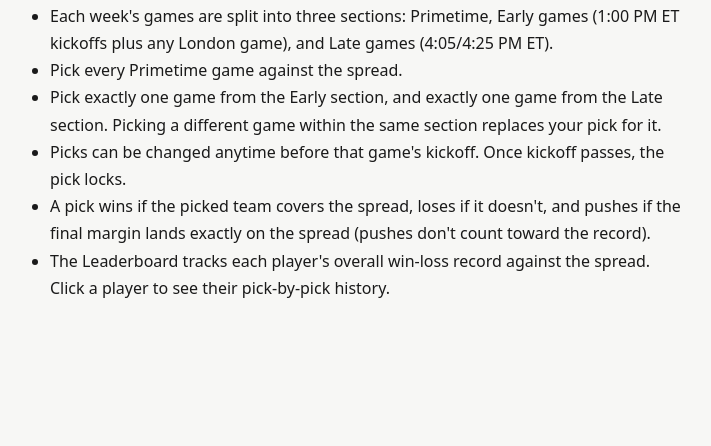
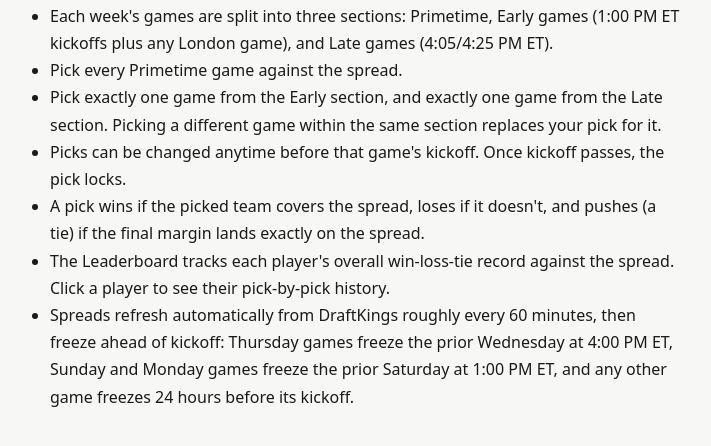
Before and after one commit to mattdaniel7578/FootballSlop, a Flask app: page /rules in a window 1280 px wide. Shown: the part 154-600 px from the top of the page, without its empty margins (294-1005 px from the left). Run offline with Flask 3, Linux system fonts and the light colour scheme; the visitor is signed in with stand-in values (Sample User, id 1).

Commit message:
Move line-snapshot info to Rules instead of per-game display
- Drop the per-game "Line snapshotted ..." text from the picks page.
- Add a Rules note explaining the refresh cadence (ODDS_SYNC_MINUTES,
  rendered live) and the snap-deadline rules instead.
- Fix a stale Rules bullet that still said pushes don't count toward
  the record — they've counted as ties since the last change.

Co-Authored-By: Claude Sonnet 5 <noreply@anthropic.com>
Claude-Session: https://claude.ai/code/session_01N5XKQ22gDX2uWdULzrE5VD

```diff
--- a/main.py
+++ b/main.py
@@ -1,7 +1,7 @@
 from collections import defaultdict
 from itertools import groupby
 
-from flask import Blueprint, flash, redirect, render_template, request, url_for
+from flask import Blueprint, current_app, flash, redirect, render_template, request, url_for
 from flask_login import current_user, login_required
 
 from extensions import db
@@ -208,4 +208,4 @@ def user_picks(user_id):
 @bp.route("/rules")
 @login_required
 def rules():
-    return render_template("rules.html")
+    return render_template("rules.html", odds_sync_minutes=current_app.config["ODDS_SYNC_MINUTES"])
--- a/static/style.css
+++ b/static/style.css
@@ -105,13 +105,6 @@ nav a.active {
   margin-bottom: 0.4rem;
   white-space: nowrap;
   overflow: hidden;
-}
-
-.snap-info {
-  padding: 0 calc(var(--row-indicator-w) + var(--row-gap));
-  color: var(--muted);
-  font-size: 0.7rem;
-  margin-bottom: 0.4rem;
 }
 
 .location {
@@ -354,10 +347,6 @@ nav a.active {
     font-size: 0.85rem;
   }
 
-  .snap-info {
-    font-size: 0.8rem;
-  }
-
   .team-picks {
     font-size: 0.85rem;
   }
--- a/templates/picks.html
+++ b/templates/picks.html
@@ -39,9 +39,6 @@
               <span class="kickoff">{{ game.kickoff_at.strftime('%a %I:%M %p') }} ET</span>
               <span class="location">{{ game.location or "Location TBD" }}</span>
             </div>
-            {% if game.line_snapshot_at %}
-              <div class="snap-info">Line snapshotted {{ game.line_snapshot_at.strftime('%a %I:%M %p') }} ET</div>
-            {% endif %}
 
             {% if locked %}
               <details class="pick-breakdown">
--- a/templates/rules.html
+++ b/templates/rules.html
@@ -8,7 +8,12 @@
     <li>Pick every Primetime game against the spread.</li>
     <li>Pick exactly one game from the Early section, and exactly one game from the Late section. Picking a different game within the same section replaces your pick for it.</li>
     <li>Picks can be changed anytime before that game's kickoff. Once kickoff passes, the pick locks.</li>
-    <li>A pick wins if the picked team covers the spread, loses if it doesn't, and pushes if the final margin lands exactly on the spread (pushes don't count toward the record).</li>
-    <li>The Leaderboard tracks each player's overall win-loss record against the spread. Click a player to see their pick-by-pick history.</li>
+    <li>A pick wins if the picked team covers the spread, loses if it doesn't, and pushes (a tie) if the final margin lands exactly on the spread.</li>
+    <li>The Leaderboard tracks each player's overall win-loss-tie record against the spread. Click a player to see their pick-by-pick history.</li>
+    <li>
+      Spreads refresh automatically from DraftKings roughly every {{ odds_sync_minutes }} minutes, then freeze ahead of kickoff:
+      Thursday games freeze the prior Wednesday at 4:00 PM ET, Sunday and Monday games freeze the prior Saturday at 1:00 PM ET,
+      and any other game freezes 24 hours before its kickoff.
+    </li>
   </ul>
 {% endblock %}
```
